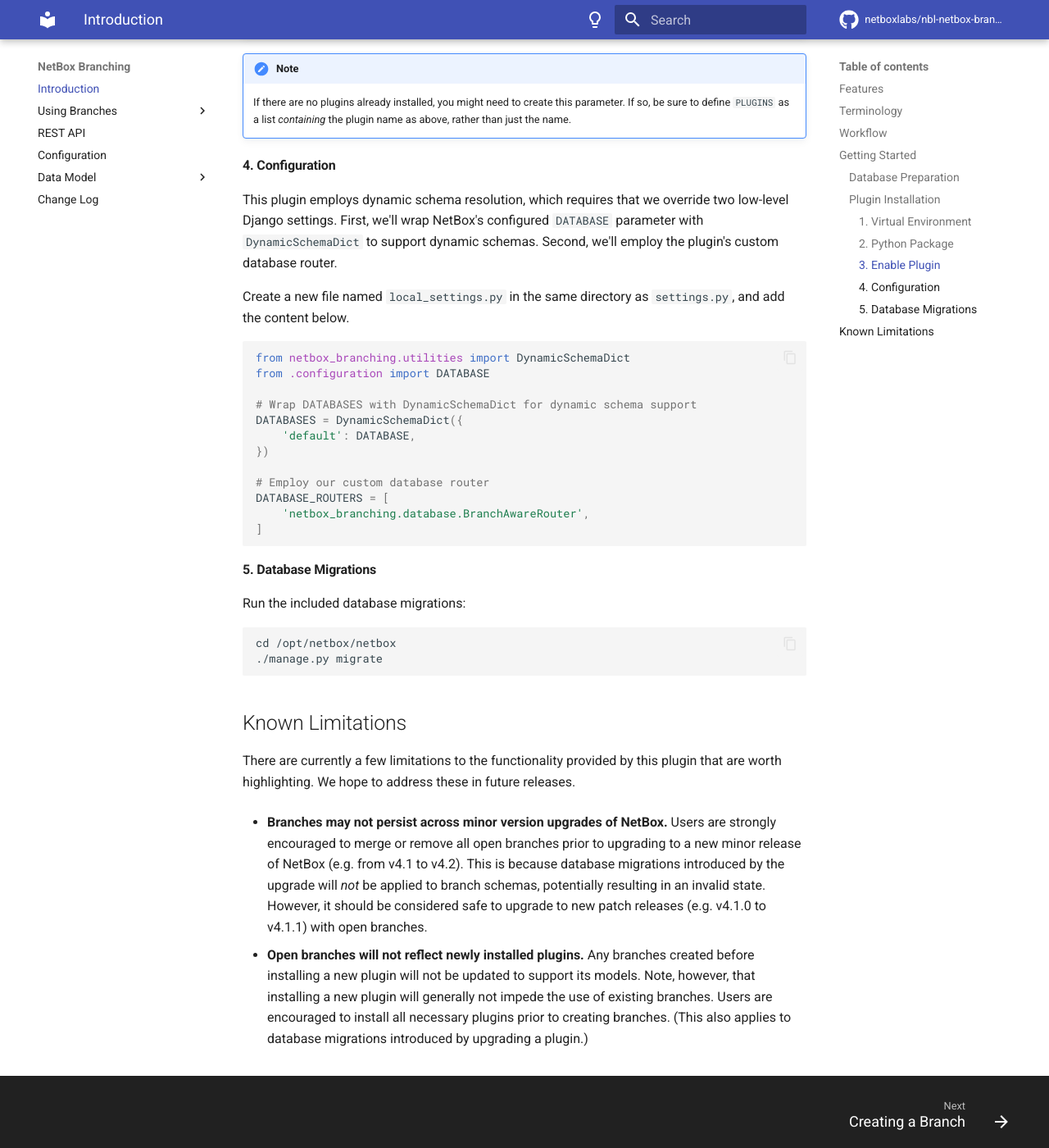
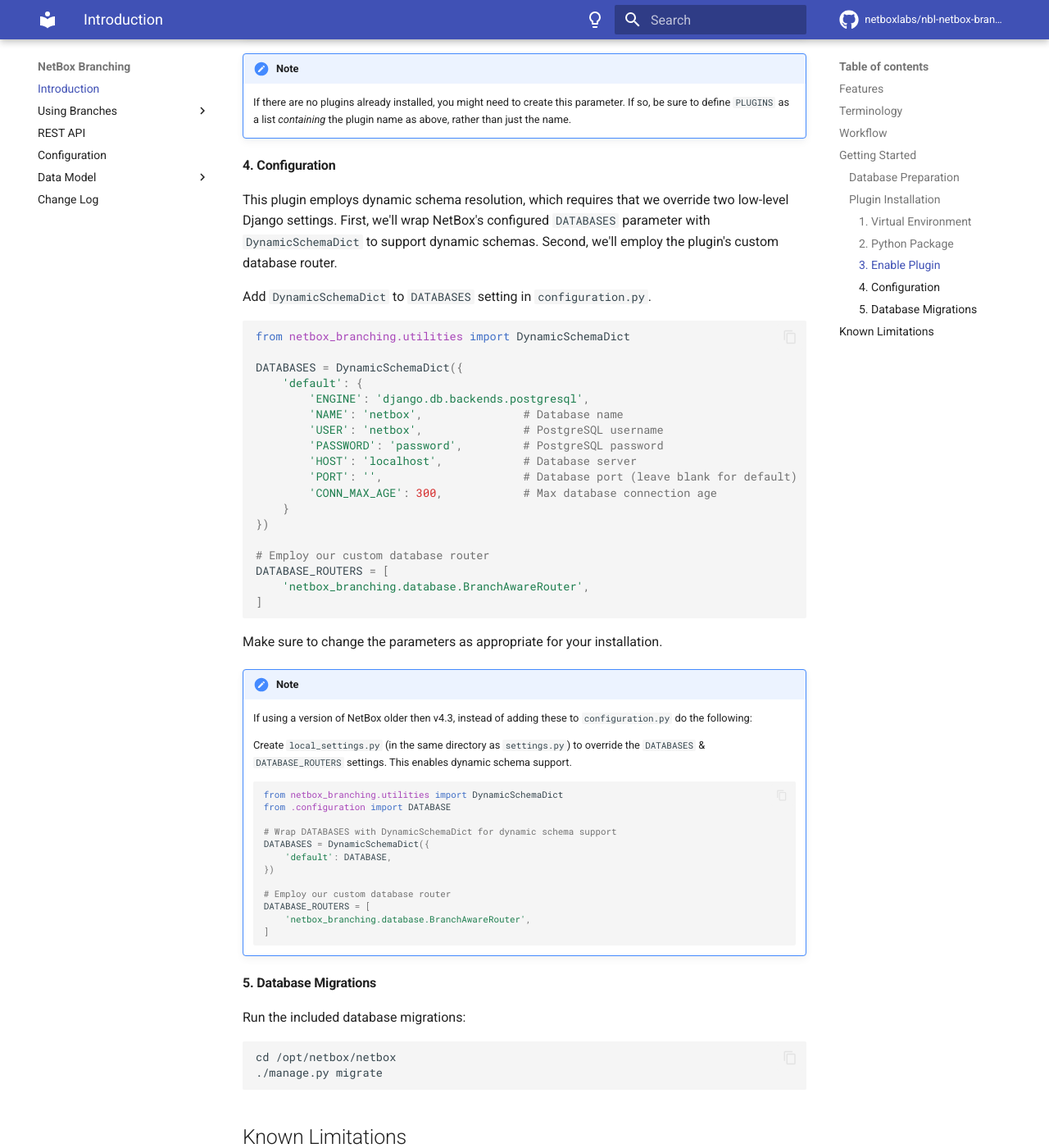
Before and after one commit to netboxlabs/netbox-branching, an MkDocs documentation site: the page built from docs/index.md, in a window 1280 px wide and 1400 px high, scrolled down 3745 px. Shown: the whole window at 82% size. Built offline with MkDocs 1.6.1 and Material for MkDocs 9.7.7, drawn with Linux system fonts in a browser that asks for light colours; comment, search, counter and statistics services are not loaded.

Commit message:
#249 update documentation for NetBox v4.3 DATABASES config change

````diff
--- a/docs/index.md
+++ b/docs/index.md
@@ -122,17 +122,23 @@
 
 #### 4. Configuration
 
-This plugin employs dynamic schema resolution, which requires that we override two low-level Django settings. First, we'll wrap NetBox's configured `DATABASE` parameter with `DynamicSchemaDict` to support dynamic schemas. Second, we'll employ the plugin's custom database router.
+This plugin employs dynamic schema resolution, which requires that we override two low-level Django settings. First, we'll wrap NetBox's configured `DATABASES` parameter with `DynamicSchemaDict` to support dynamic schemas. Second, we'll employ the plugin's custom database router.
 
-Create a new file named `local_settings.py` in the same directory as `settings.py`, and add the content below.
+Add `DynamicSchemaDict` to `DATABASES` setting in `configuration.py`.
 
 ```python
 from netbox_branching.utilities import DynamicSchemaDict
-from .configuration import DATABASE
 
-# Wrap DATABASES with DynamicSchemaDict for dynamic schema support
 DATABASES = DynamicSchemaDict({
-    'default': DATABASE,
+    'default': {
+        'ENGINE': 'django.db.backends.postgresql',
+        'NAME': 'netbox',               # Database name
+        'USER': 'netbox',               # PostgreSQL username
+        'PASSWORD': 'password',         # PostgreSQL password
+        'HOST': 'localhost',            # Database server
+        'PORT': '',                     # Database port (leave blank for default)
+        'CONN_MAX_AGE': 300,            # Max database connection age
+    }
 })
 
 # Employ our custom database router
@@ -140,6 +146,28 @@
     'netbox_branching.database.BranchAwareRouter',
 ]
 ```
+
+Make sure to change the parameters as appropriate for your installation.
+
+!!! note
+    If using a version of NetBox older then v4.3, instead of adding these to `configuration.py` do the following:
+
+    Create `local_settings.py` (in the same directory as `settings.py`) to override the `DATABASES` & `DATABASE_ROUTERS` settings. This enables dynamic schema support.
+
+    ```python
+    from netbox_branching.utilities import DynamicSchemaDict
+    from .configuration import DATABASE
+
+    # Wrap DATABASES with DynamicSchemaDict for dynamic schema support
+    DATABASES = DynamicSchemaDict({
+        'default': DATABASE,
+    })
+
+    # Employ our custom database router
+    DATABASE_ROUTERS = [
+        'netbox_branching.database.BranchAwareRouter',
+    ]
+    ```
 
 #### 5. Database Migrations
 
````
Also changed, not shown: README.md (+4 -23 lines).
